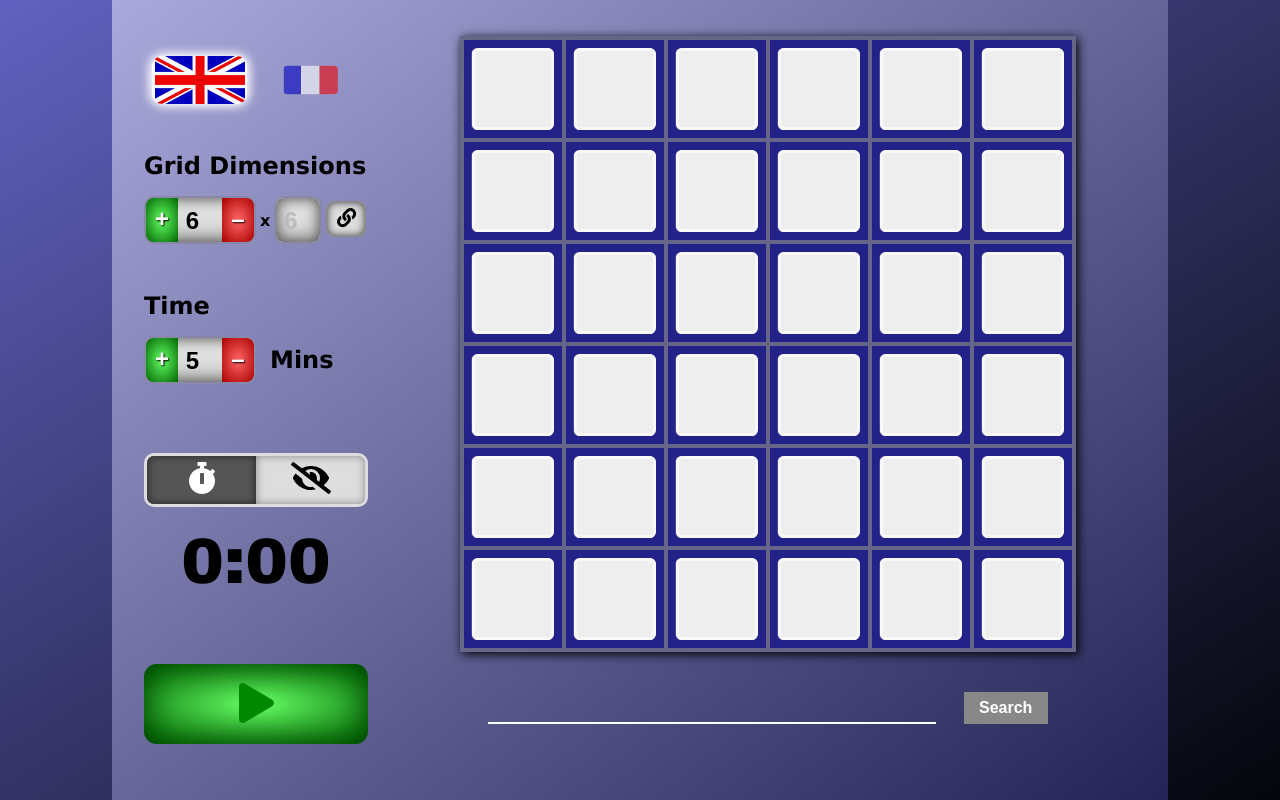
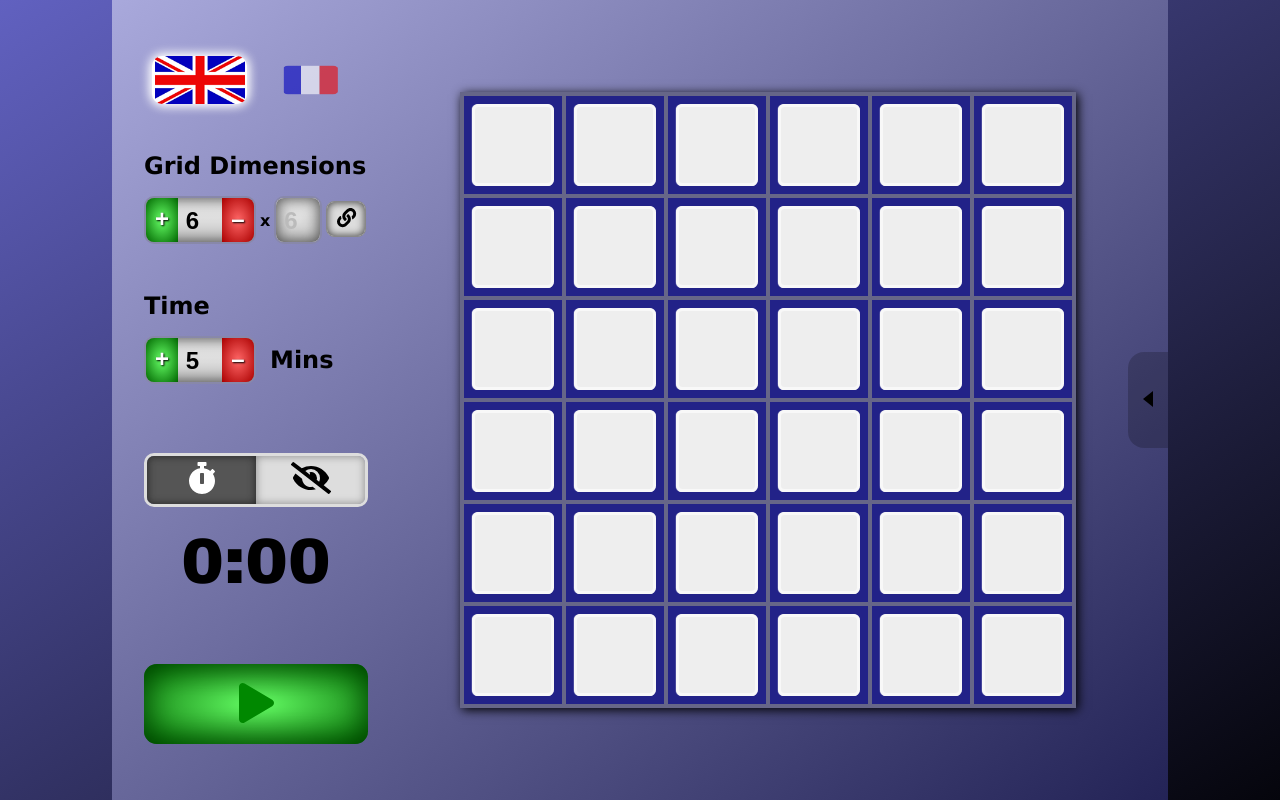
Before and after one commit to lekevoid/kewords, a Vue app: page / in a window 1280 px wide. Built offline with nearby package versions, Linux system fonts and the light colour scheme.

Commit message:
Better Dico UI

```diff
--- a/src/App.vue
+++ b/src/App.vue
@@ -1,5 +1,5 @@
 <template>
-	<div id="app" :class="[{ is_running: gameRunning, is_paused: gamePaused, is_ended: gameEnded }]">
+	<div id="app" :class="[{ is_running: gameRunning, is_paused: gamePaused, is_ended: gameEnded, dictionary_open: dictionaryOpen }]">
 		<div class="wrap" id="left">
 			<ParamsForm :startGridX="gridX" :startGridY="gridY" :isGameRunning="gameRunning" :lang="language" />
 			<Timer :initialTime="initialTimeSeconds" :isGameRunning="gameRunning" :isGamePaused="gamePaused" :isGameEnded="gameEnded" />
@@ -21,8 +21,8 @@
 		</div>
 		<div class="wrap" id="right">
 			<Grid :gridX="gridX" :gridY="gridY" :allDiceTemplates="dice" :isGameRunning="gameRunning" />
-			<Dico />
 		</div>
+		<Dico :open="dictionaryOpen" />
 		<div id="pauseOverlay" v-if="gamePaused" @click="togglePause">
 			<font-awesome-icon icon="pause" />
 		</div>
@@ -59,7 +59,8 @@
 				dice: [],
 				language: "en",
 				initialTimeSeconds: 300,
-				forceLetterResize: true
+				forceLetterResize: true,
+				dictionaryOpen: false
 			}
 		},
 		methods: {
--- a/src/assets/sass/_dico.scss
+++ b/src/assets/sass/_dico.scss
@@ -7,78 +7,160 @@
 }
 
 #dictionary {
-	align-items: center;
-	background-color: transparent;
-	border: 2px solid transparent;
-	border-radius: 1rem;
+	align-items: stretch;
+	background-color: rgba(#006, 0.4);
 	display: flex;
-	flex-flow: row nowrap;
-	height: 8rem;
+	flex-flow: column nowrap;
+	height: 100%;
 	justify-content: space-between;
-	margin: 3rem 7vw;
-	max-height: 8rem;
-	overflow: hidden;
-	padding: 1vw;
-	transition: border-color 0.6s, background-color 0.6s, max-height 0.6s, margin 0.6s, opacity 0.6s;
-	width: calc(100% - 14vw);
+	padding: 10rem 4rem;
+	position: fixed;
+	right: 0;
+	top: 0;
+	transform: translateX(100%);
+	transition: transform 0.6s;
+	width: 40rem;
 
-	input[type="text"] {
+	&.open {
+		transform: translateX(0);
+	}
+
+	.btn_open {
+		background-color: rgba(#000, 0.2);
+		border: 0 none;
+		border-radius: 2rem 0 0 2rem;
+		height: 12rem;
+		left: 0;
+		position: absolute;
+		top: 50%;
+		transform: translate(-100%, -50%);
+		width: 5rem;
+
+		.arrow {
+			border-color: transparent #000;
+			border-style: solid;
+			display: inline-block;
+			transition: border 0.6s;
+
+			&.left {
+				border-width: 8px 10px 8px 0;
+			}
+
+			&.right {
+				border-width: 8px 0 8px 10px;
+			}
+		}
+	}
+
+	form {
+		display: flex;
+		flex-flow: row nowrap;
+		justify-content: space-between;
+	}
+
+	.input_word {
 		background-color: transparent;
 		border: 0 none;
 		border-bottom: 2px solid #FFF;
 		box-shadow: 0 !important;
 		color: #FFF;
 		display: inline-block;
-		flex: 0 0 80%;
-		font-size: 2rem;
+		flex: 0 0 calc(100% - 8rem);
+		font-size: 3rem;
 		font-weight: bold;
-		height: 4rem;
+		height: 6rem;
 		line-height: 120%;
-		margin: 0;
+		margin: 0 2rem 0 0;
+		max-width: calc(100% - 8rem);
 		outline: none !important;
 		padding: 5px;
 		transition: border-color 0.6s, color 0.6s;
 	}
 
-	button {
-		background-color: #888;
+	.btn_search {
+		background-color: #005;
 		border: 0 none;
 		color: #FFF;
 		display: inline-block;
-		flex: 0 0 15%;
+		flex: 1 1 6rem;
 		font-size: 2rem;
 		font-weight: bold;
-		height: 4rem;
+		height: 6rem;
 		line-height: 120%;
 		margin: 0;
-		padding: 5px;
+		padding: 1.4rem;
 		transition: background-color 0.6s;
+		width: 6rem;
+
+
+		img {
+			max-height: 100%;
+			max-width: 100%;
+		}
+	}
+
+	.definitions {
+		display: inline-block;
+		max-height: 75vmin;
+		overflow-y: scroll;
+
+		&.not_found {
+			color: #F00;
+			font-family: Arial Black, Arial, Helvetica, sans-serif;
+			font-size: 2rem;
+			font-weight: bold;
+		}
+	}
+
+	.def {
+		color: rgba(#FFF, 0.6);
+		margin-bottom: 3rem;
+
+		.row {
+			display: inline-block;
+			margin-bottom: 1rem;
+			width: 100%;
+		}
+
+		.word {
+			color: #FFF;
+			display: inline;
+			font-family: Arial Black, Arial, Helvetica, sans-serif;
+			font-size: 1.8rem;
+			font-weight: bold;
+		}
+
+		.type {
+			display: inline;
+			font-size: 1.6rem;
+		}
+
+		.shortdef {
+			display: inline-block;
+			font-size: 1.4rem;
+			margin-bottom: 1rem;
+			width: 100%;
+		}
 	}
 
 	&.valid {
-		background-color: #AFA;
-		border-color: #0A0;
-
-		input[type="text"] {
+		.input_word {
 			border-color: #0A0;
 			color: #0A0;
 		}
 
-		button {
+		.btn_search {
 			background-color: #0A0;
 		}
 	}
 
 	&.invalid {
-		background-color: #FAA;
-		border-color: #F00;
-
-		input[type="text"] {
+		.input_word {
 			border-color: #F00;
 			color: #F00;
 		}
 
-		button {
+		.btn_search {
 			background-color: #F00;
 		}
 	}
--- a/src/components/Dico.vue
+++ b/src/components/Dico.vue
@@ -1,13 +1,30 @@
 <template>
-	<form id="dictionary" @submit.prevent="apiCall()" :class="[{ valid : valid === true, invalid : valid === false }]">
-		<input type="text" v-model="word" />
-		<button type="submit" @click.prevent="apiCall()">Search</button>
-	</form>
+	<div id="dictionary" @submit.prevent="apiCall()" :class="[{ open : open, valid : valid === true, invalid : valid === false }]">
+		<button @click="toggleOpen()" class="btn_open">
+			<span :class="['arrow', { left : !open, right : open }]"></span>
+		</button>
+		<form>
+			<input type="text" v-model="word" class="input_word" />
+			<button type="submit" @click.prevent="apiCall()" class="btn_search">
+				<img :src="icon_search" />
+			</button>
+		</form>
+		<div class="definitions" v-if="valid">
+			<div class="def" v-for="d, i in definitions" :key="i">
+				<div class="row">
+					<div class="word">{{d.word}} :</div>
+					<div class="type">{{d.type}}</div>
+				</div>
+				<div class="shortdef" v-for="s, k in d.defs" :key="k">
+					{{s}}
+				</div>
+			</div>
+		</div>
+		<div class="definitions not_found" v-if="valid === false">Word not found.</div>
+	</div>
 </template>
 <script>
-	import { library } from "@fortawesome/fontawesome-svg-core";
-	import { faLink } from "@fortawesome/free-solid-svg-icons";
-	library.add(faLink);
+	import icon_search from "../assets/img/icon_search.svg";
 
 	const axios = require("axios");
 
@@ -19,10 +36,14 @@
 				loading: false,
 				valid: null,
 				apiResult: "",
-				apiError: ""
+				apiError: "",
+				definitions: "",
+				icon_search: icon_search
 			}
 		},
-		props: [],
+		props: {
+			open: Boolean
+		},
 		methods: {
 			resetState() {
 				this.loading = false;
@@ -46,14 +67,17 @@
 							for (let x=0; x<data.length; x++) {
 								if (data[x] && data[x].meta && data[x].meta.id.includes(this.word.toLowerCase())) {
 									this.valid = true;
+									this.formatDefinition(data);
 								}
 
 								if (data[x] && data[x].meta && data[x].meta.stems && data[x].meta.stems.includes(this.word.toLowerCase())) {
 									this.valid = true;
+									this.formatDefinition(data);
 								}
 							}
 						} else {
 							this.valid = false;
+							this.formatDefinition(null);
 						}
 
 						this.loading = false;
@@ -66,6 +90,30 @@
 					.finally(() => {
 						// always executed
 					});
+			},
+			formatDefinition(data) {
+				if (data) {
+					this.definitions = data.map((d, i) => {
+						return {
+							word: this.word,
+							type: d.fl,
+							defs: this.capitalize(d.shortdef)
+						}
+					});
+				}
+			},
+			capitalize(str) {
+				let r = [];
+				if (typeof(str) === "object") {
+					r = str.map((s) => {
+						return s.slice(0, 1).toUpperCase() + s.slice(1)
+					})
+				}
+				console.log(r);
+				return r;
+			},
+			toggleOpen() {
+				this.$parent.dictionaryOpen = !this.$parent.dictionaryOpen;
 			}
 		},
 		created() {
```
Also changed, not shown: src/assets/sass/_app.scss (+11 -0 lines), src/components/Grid.vue (+5 -4 lines), src/components/Timer.vue (+12 -18 lines), src/assets/img/icon_search.svg (added), src/assets/styles.css.
